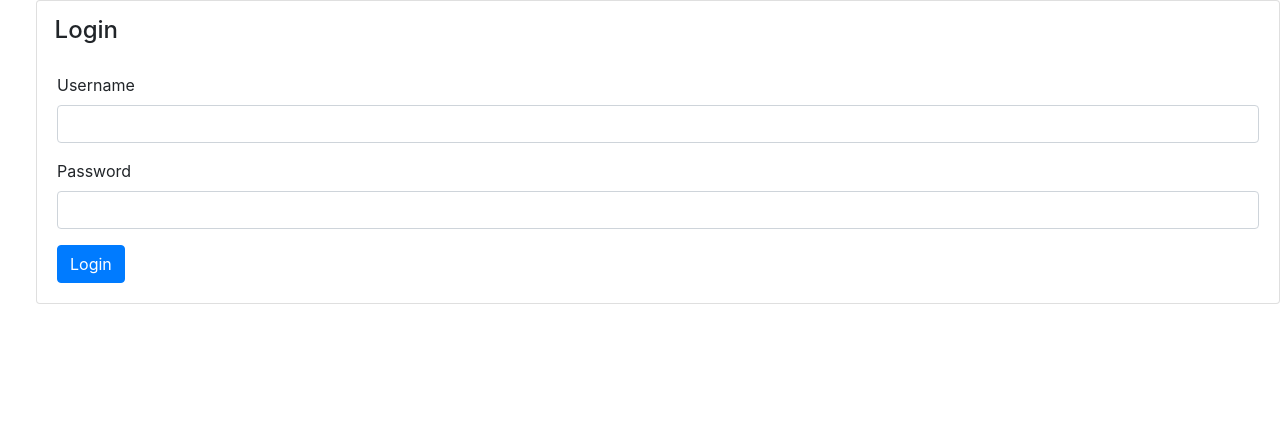
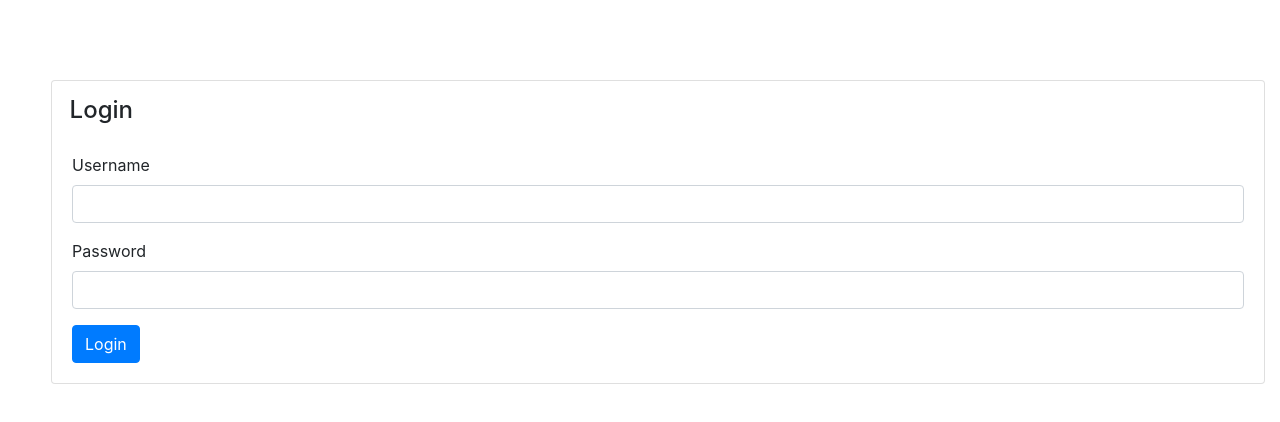
Before and after one commit to xpresser/Loggify, a React (Create React App) app in the folder frontend/loggingsystem/: page /login in a window 1280 px wide. Shown: the top 422 px of the page. Built offline with nearby package versions, Linux system fonts and the light colour scheme; the HTML template or start-up script is replaced by a standard one.

Commit message:
Added MainCOntent wrapper and imported bootstrap css

```diff
--- a/frontend/loggingsystem/src/App.js
+++ b/frontend/loggingsystem/src/App.js
@@ -1,15 +1,17 @@
 import React from "react";
 import { BrowserRouter } from "react-router-dom";
 import { AppRoutes } from "./AppRoutes";
+import "bootstrap/dist/css/bootstrap.min.css";
+import { MainContent } from "./components/layout/MainContent/MainContent";
 
 function App() {
   return (
     <div className="App">
       <BrowserRouter>
         <div id="appbar">
-          <div id="maincontent">
+          <MainContent>
             <AppRoutes />
-          </div>
+          </MainContent>
         </div>
       </BrowserRouter>
     </div>
--- /dev/null
+++ b/frontend/loggingsystem/src/components/layout/MainContent/MainContent.js
@@ -0,0 +1,12 @@
+import React from "react";
+import { Container } from "react-bootstrap";
+
+const MainContent = ({ children }) => {
+  return (
+    <Container fluid style={{ paddingTop: "5em" }}>
+      {children}
+    </Container>
+  );
+};
+
+export { MainContent };
```
